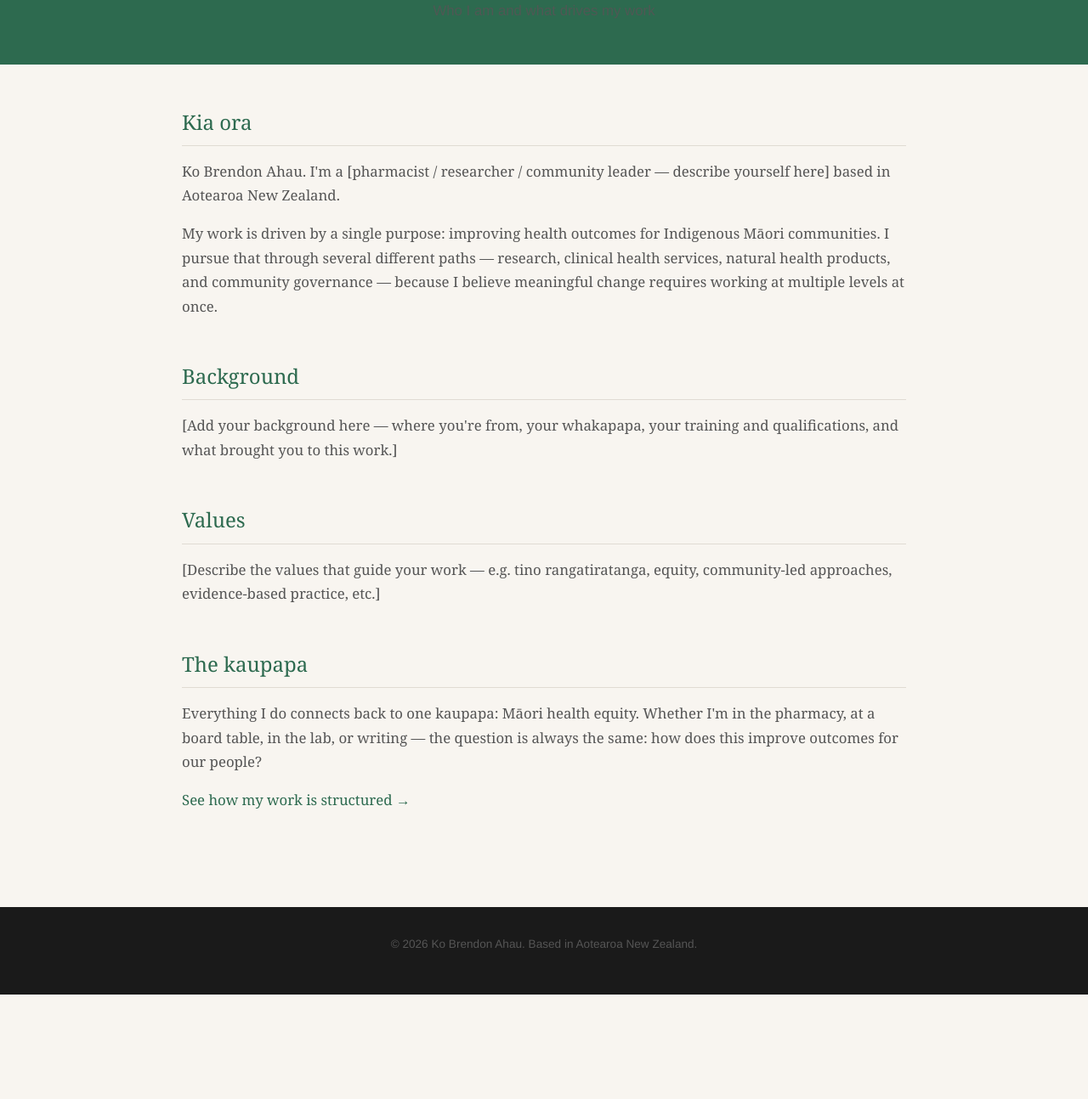
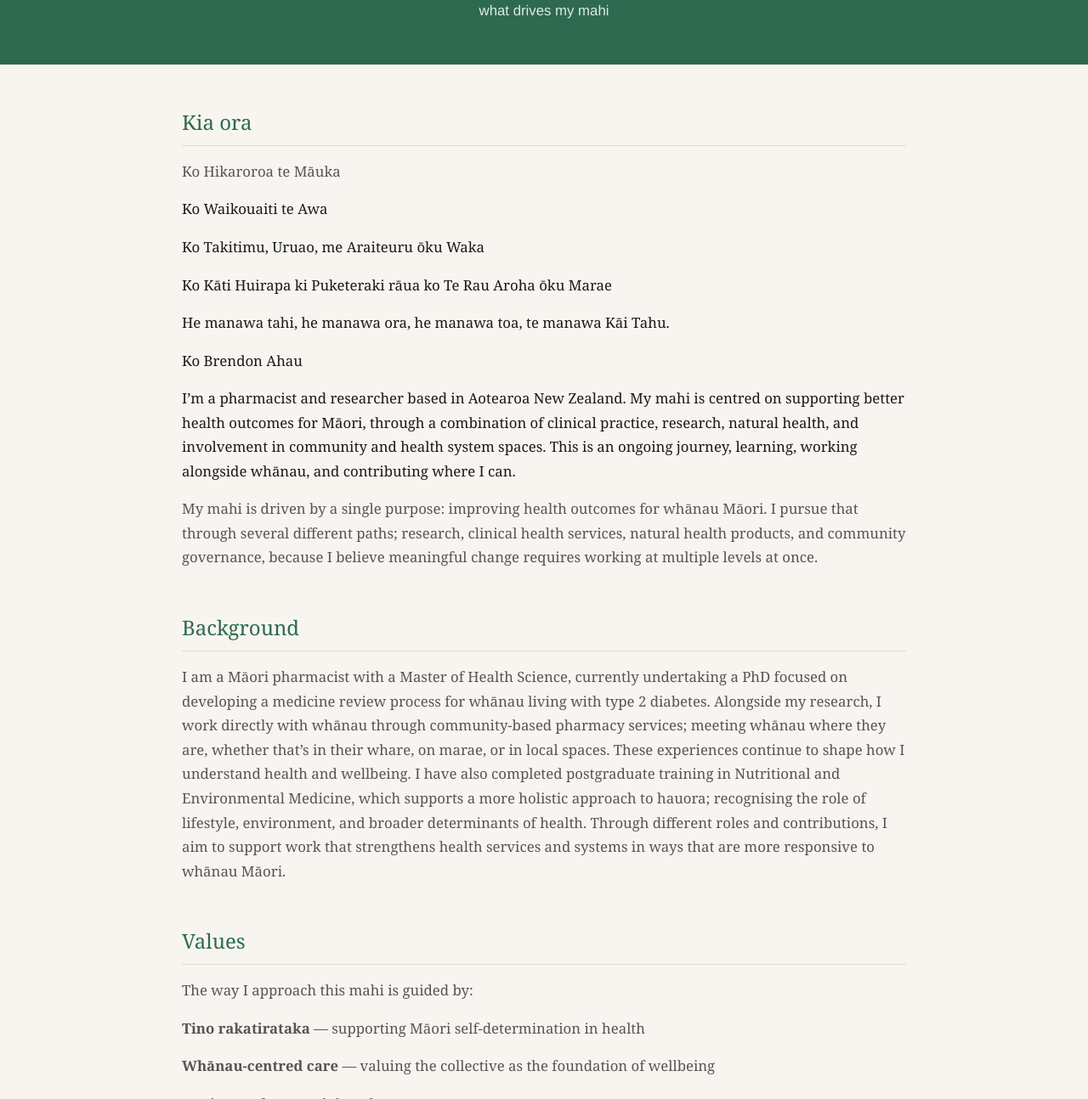
Before and after one commit to Ko-Brendon-Ahau/Brendon-website, a plain HTML site: page about.html in a window 1280 px wide. Shown: the part 186-1480 px from the top of the page at 85% size. Before the commit the page ends 1357 px from the top, so only its background shows below. Drawn offline with Linux system fonts and the light colour scheme.

Commit message:
Update values section with bold terms and fix formatting

```diff
--- a/about.html
+++ b/about.html
@@ -32,8 +32,8 @@
 
 <div class="page-hero">
   <div class="container">
-    <h1>About</h1>
-    <p>Who I am and what drives my work</p>
+    <h1>Ko Wai Au</h1>
+    <p>what drives my mahi</p>
   </div>
 </div>
 
@@ -43,25 +43,51 @@
     <section class="section">
       <h2>Kia ora</h2>
       <!-- EDIT: Replace this with your own introduction -->
-      <p>Ko Brendon Ahau. I'm a [pharmacist / researcher / community leader — describe yourself here] based in Aotearoa New Zealand.</p>
-      <p>My work is driven by a single purpose: improving health outcomes for Indigenous Māori communities. I pursue that through several different paths — research, clinical health services, natural health products, and community governance — because I believe meaningful change requires working at multiple levels at once.</p>
+      <p>Ko Hikaroroa te Māuka
+<p></p>Ko Waikouaiti te Awa
+<p></p>Ko Takitimu, Uruao, me Araiteuru ōku Waka
+<p></p>Ko Kāti Huirapa ki Puketeraki rāua ko Te Rau Aroha ōku Marae
+
+<p></p>He manawa tahi, he manawa ora, he manawa toa, te manawa Kāi Tahu.
+
+<p></p>Ko Brendon Ahau
+
+<p></p>I’m a pharmacist and researcher based in Aotearoa New Zealand.
+
+My mahi is centred on supporting better health outcomes for Māori, through a combination of clinical practice, research, natural health, and involvement in community and health system spaces. This is an ongoing journey, learning, working alongside whānau, and contributing where I can.</p>
+      <p>My mahi is driven by a single purpose: improving health outcomes for whānau Māori. I pursue that through several different paths; research, clinical health services, natural health products, and community governance, because I believe meaningful change requires working at multiple levels at once.</p>
     </section>
 
     <section class="section">
       <h2>Background</h2>
       <!-- EDIT: Add your background, whakapapa, training, experience -->
-      <p>[Add your background here — where you're from, your whakapapa, your training and qualifications, and what brought you to this work.]</p>
+      <p>I am a Māori pharmacist with a Master of Health Science, currently undertaking a PhD focused on developing a medicine review process for whānau living with type 2 diabetes.
+
+Alongside my research, I work directly with whānau through community-based pharmacy services; meeting whānau where they are, whether that’s in their whare, on marae, or in local spaces. These experiences continue to shape how I understand health and wellbeing.
+
+I have also completed postgraduate training in Nutritional and Environmental Medicine, which supports a more holistic approach to hauora; recognising the role of lifestyle, environment, and broader determinants of health.
+
+Through different roles and contributions, I aim to support work that strengthens health services and systems in ways that are more responsive to whānau Māori.</p>
     </section>
 
     <section class="section">
       <h2>Values</h2>
-      <!-- EDIT: Describe the values that guide your work -->
-      <p>[Describe the values that guide your work — e.g. tino rangatiratanga, equity, community-led approaches, evidence-based practice, etc.]</p>
+      <p>The way I approach this mahi is guided by:</p>
+      <p><strong>Tino rakatirataka</strong> — supporting Māori self-determination in health</p>
+      <p><strong>Whānau-centred care</strong> — valuing the collective as the foundation of wellbeing</p>
+      <p><strong>Equity</strong> — of care and therefore outcomes</p>
+      <p><strong>Cultural integrity</strong> — ensuring care aligns with Māori values and ways of knowing</p>
     </section>
 
     <section class="section">
       <h2>The kaupapa</h2>
-      <p>Everything I do connects back to one kaupapa: Māori health equity. Whether I'm in the pharmacy, at a board table, in the lab, or writing — the question is always the same: how does this improve outcomes for our people?</p>
+      <p>Everything I do connects back to one kaupapa: improving health outcomes for our people.
+
+<p></p>Whether I’m working alongside whānau, contributing to research, or involved in service and system-level discussions, I try to come back to a simple question:
+
+<p><strong></p>How does this support better outcomes for Māori?</strong>
+
+<p></p>That question continues to guide the path I’m on.</p>
       <p><a href="work.html">See how my work is structured →</a></p>
     </section>
 
--- a/css/style.css
+++ b/css/style.css
@@ -134,7 +134,7 @@ nav a:hover, nav a.active { color: var(--green); text-decoration: none; }
   text-align: center;
 }
 .page-hero h1 { font-size: clamp(1.6rem, 4vw, 2.4rem); font-weight: normal; }
-.page-hero p { font-family: var(--sans); opacity: 0.85; margin-top: 0.5rem; }
+.page-hero p { font-family: var(--sans); color: #fff; opacity: 0.85; margin-top: 0.5rem; }
 
 /* ===== MAIN CONTENT ===== */
 main { padding: 3rem 0 4rem; }
```
Also changed, not shown: 2 other files.
